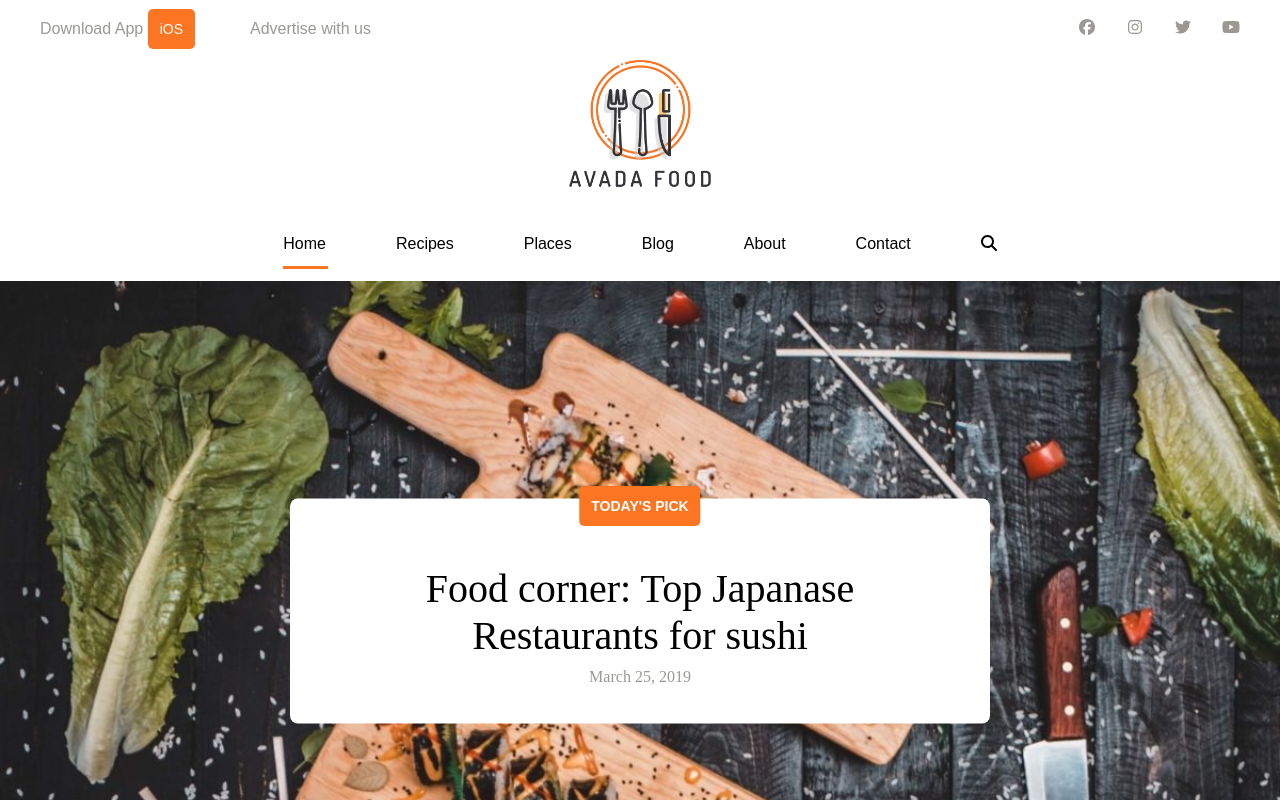
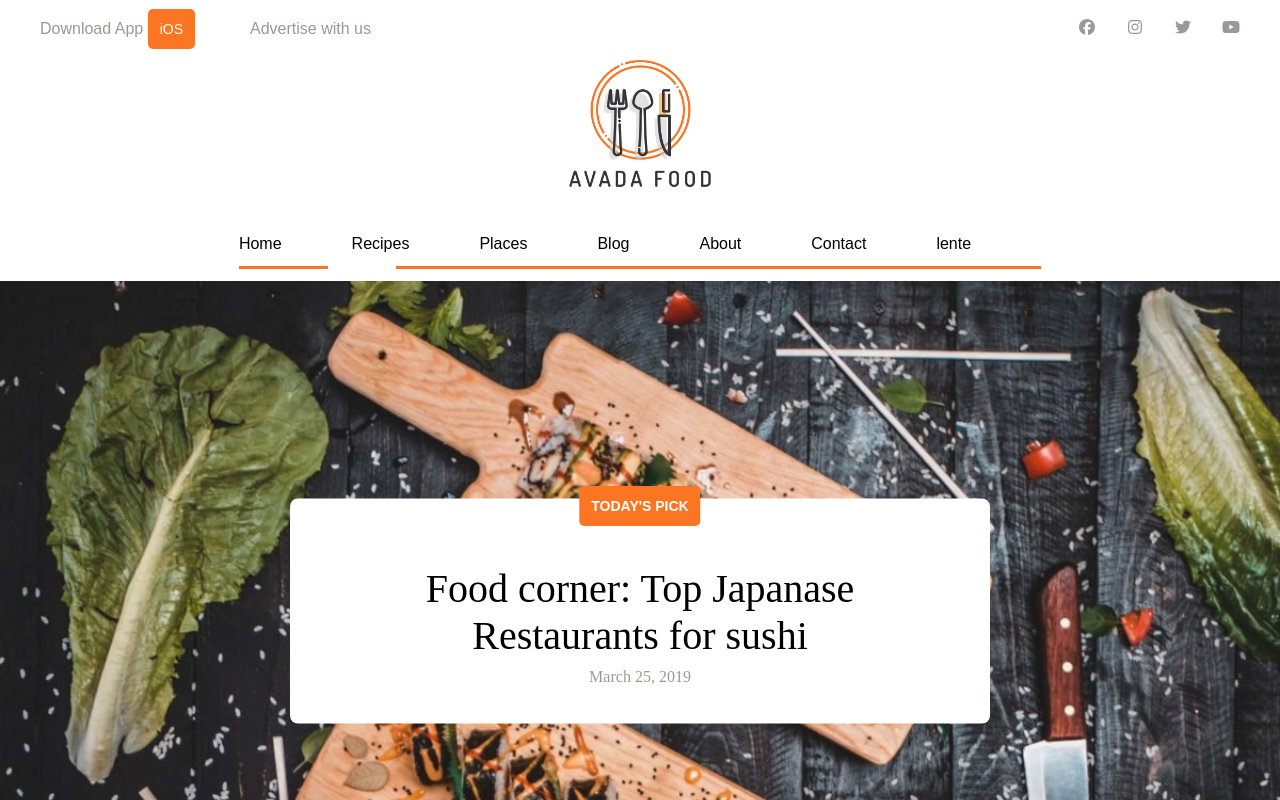
Before and after one commit to RiccardoMarino00/proj-html-vuejs, a Vue app: page / in a window 1280 px wide. Shown: the top 800 px of the page. Built offline with nearby package versions, Linux system fonts and the light colour scheme.

Commit message:
Added: partials header menu with props

```diff
--- a/src/App.vue
+++ b/src/App.vue
@@ -6,7 +6,8 @@ export default{
     components: {
         HeaderC,
         ContentC,
-    }
+    },
+
 
 }
 </script>
--- a/src/components/HeaderComponent.vue
+++ b/src/components/HeaderComponent.vue
@@ -1,5 +1,19 @@
 <script>
+import MenuHeaderC from './MenuHeaderComponent.vue'
+import store from '../store.js'
+
 export default{
+
+    created(){
+    },
+    components: {
+        MenuHeaderC,
+    },
+    data(){
+        return{
+            store
+        }
+    }
 
 }
 </script>
@@ -29,13 +43,7 @@ export default{
         </div>
         <div class="container-sm">
             <ul class="header-menu">
-                <li class="menu-li padding-menu-header line"><a href="#">Home</a></li>
-                <li class="menu-li padding-menu-header"><a href="#">Recipes</a></li>
-                <li class="menu-li padding-menu-header"><a href="#">Places</a></li>
-                <li class="menu-li padding-menu-header"><a href="#">Blog</a></li>
-                <li class="menu-li padding-menu-header"><a href="#">About</a></li>
-                <li class="menu-li padding-menu-header"><a href="#">Contact</a></li>
-                <li class="menu-li"><a href="#"><font-awesome-icon :icon="['fas', 'magnifying-glass']" /></a></li>
+                <MenuHeaderC v-for="item in store.headerMenu" :key="item" :menuItem="item" />
             </ul>
             <div class="cover"></div>
         </div>
--- /dev/null
+++ b/src/components/MenuHeaderComponent.vue
@@ -0,0 +1,33 @@
+<script>
+export default{
+    props:{
+        menuItem: {
+            type: Object,
+            required: true,
+        },
+    },
+
+}
+</script>
+
+<template>
+    <li class="menu-li padding-menu-header line"><a href="#">{{menuItem.text}}</a></li>
+
+    <!-- <li class="menu-li"><a href="#"><font-awesome-icon :icon="['fas', 'magnifying-glass']" /></a></li> -->
+</template>
+
+<style lang="scss" scoped>
+
+.menu-li{
+    margin-top: 40px;
+    padding-bottom: 13px;
+}
+
+.padding-menu-header{
+    padding-right: 70px;
+}
+
+.line{
+    border-bottom: 3px solid rgb(252, 117, 35);
+}
+</style>
--- /dev/null
+++ b/src/store.js
@@ -0,0 +1,36 @@
+import {reactive} from 'vue'
+const store = reactive ({
+    headerMenu: [
+        {
+            text: 'Home',
+            url: '#'
+        },
+        {
+            text: 'Recipes',
+            url: '#'
+        },
+        {
+            text: 'Places',
+            url: '#'
+        },
+        {
+            text: 'Blog',
+            url: '#'
+        },
+        {
+            text: 'About',
+            url: '#'
+        },
+        {
+            text: 'Contact',
+            url: '#'
+        },
+        {
+            text: 'lente',
+            url: '#'
+        },
+
+    ]
+})
+
+export default store
--- a/style/partials/HeaderStyle.scss
+++ b/style/partials/HeaderStyle.scss
@@ -60,21 +60,6 @@
     padding-right: 30px;
 }
 
-.padding-menu-header{
-    padding-right: 70px;
-}
-
-.menu-li{
-    margin-top: 40px;
-    padding-bottom: 13px;
-}
-
-
-
-.line{
-    border-bottom: 3px solid rgb(252, 117, 35);
-}
-
 .cover{
     position: absolute;
     width: 68px;
```
